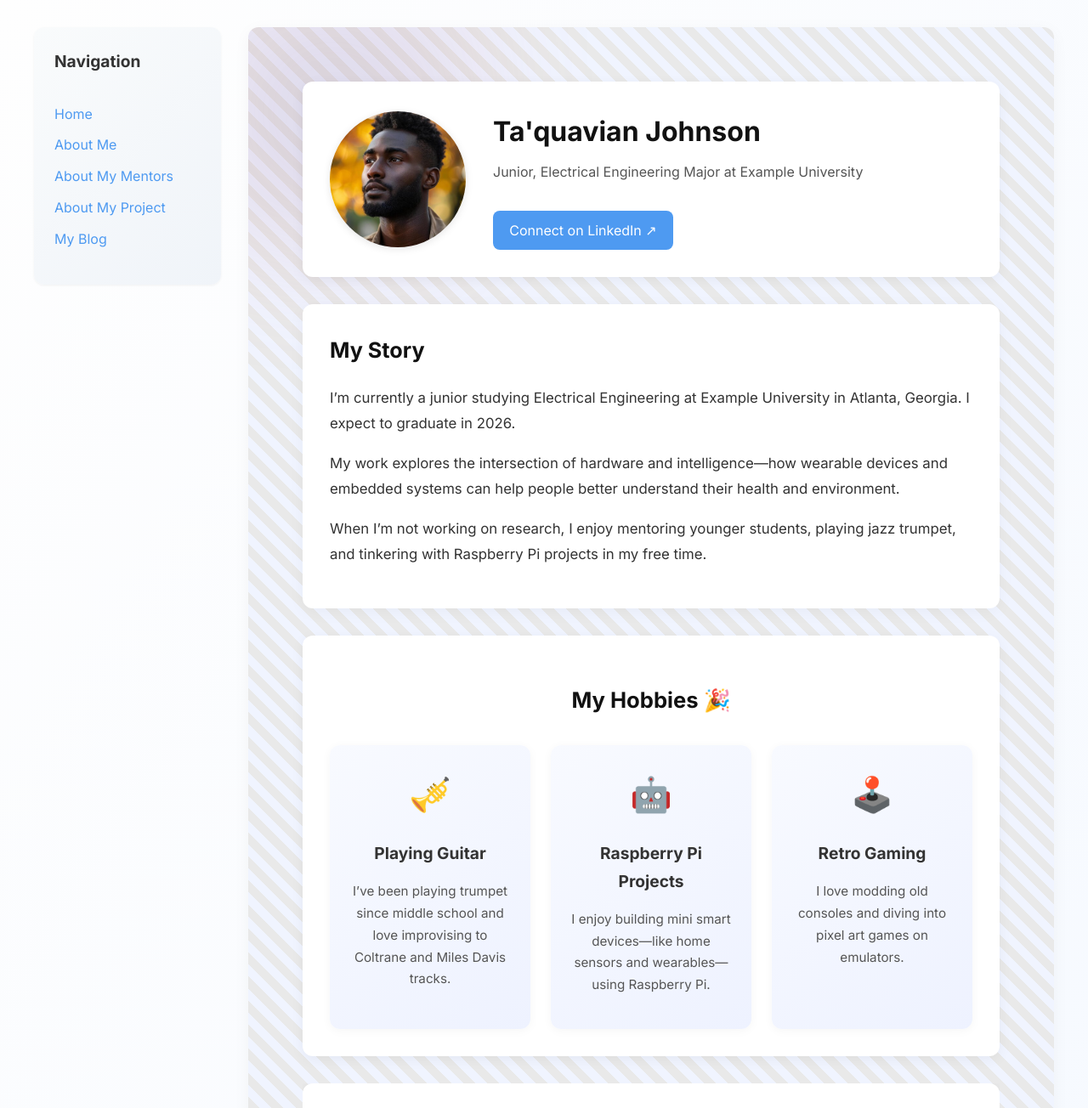
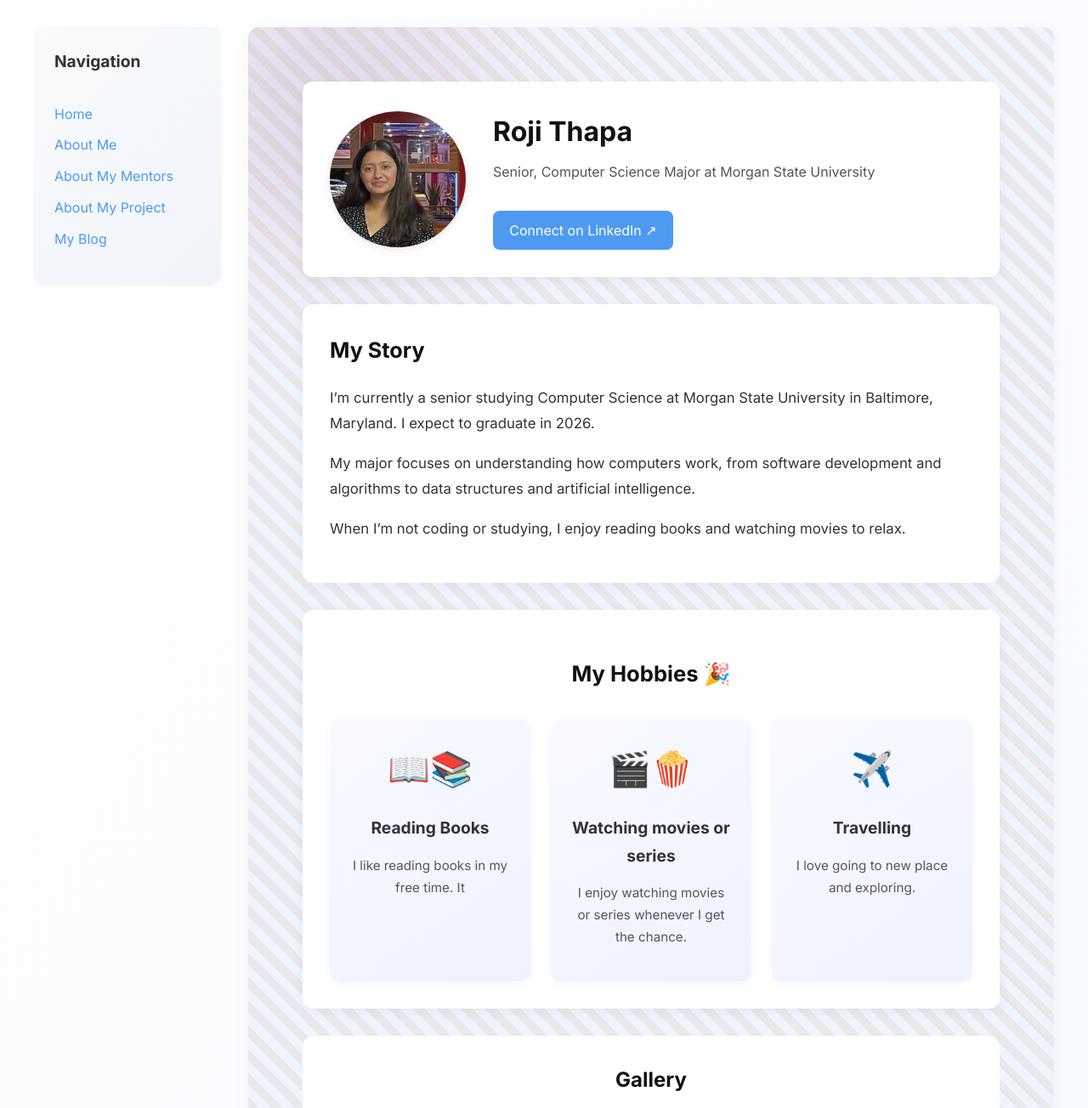
Before and after one commit to rojee-thapa/rojee-thapa.github.io, a Jekyll site: the page built from pages/about-me.md, in a window 1280 px wide and 1400 px high, cut to the strip 0-1304 px from the top of the window. Shown: the whole strip at 85% size. Built offline with Jekyll 4.4.1, drawn with Linux system fonts in a browser that asks for light colours.

Commit message:
Update about-me.md

```diff
--- a/pages/about-me.md
+++ b/pages/about-me.md
@@ -4,27 +4,26 @@ title: About Me
 permalink: /about-me.html
 
 about:
-  name: Ta'quavian Johnson
-  role: Junior, Electrical Engineering Major at Example University
-  image: /assets/images/me.jpg
-  linkedin: https://www.linkedin.com/in/taquavian-johnson/
+  name: Roji Thapa
+  role: Senior, Computer Science Major at Morgan State University
+  image: assets/images/my-image.png
+  linkedin: https://www.linkedin.com/in/roji-thapa-31151b329/
   bio: |
-    I’m currently a junior studying Electrical Engineering at Example University in Atlanta, Georgia. I expect to graduate in 2026.
+    I’m currently a senior studying Computer Science at Morgan State University in Baltimore, Maryland. I expect to graduate in 2026.
 
-    My work explores the intersection of hardware and intelligence—how wearable devices and embedded systems can help people better understand their health and environment.
+    My major focuses on understanding how computers work, from software development and algorithms to data structures and artificial intelligence.
 
-    When I’m not working on research, I enjoy mentoring younger students, playing jazz trumpet, and tinkering with Raspberry Pi projects in my free time.
-
+    When I’m not coding or studying, I enjoy reading books and watching movies to relax.
   hobbies:
-    - icon: 🎺
-      title: Playing Guitar
-      description: I’ve been playing trumpet since middle school and love improvising to Coltrane and Miles Davis tracks.
-    - icon: 🤖
-      title: Raspberry Pi Projects
-      description: I enjoy building mini smart devices—like home sensors and wearables—using Raspberry Pi.
-    - icon: 🕹️
-      title: Retro Gaming
-      description: I love modding old consoles and diving into pixel art games on emulators.
+    - icon: 📖📚
+      title: Reading Books
+      description: I like reading books in my free time. It
+    - icon: 🎬🍿
+      title: Watching movies or series
+      description: I enjoy watching movies or series whenever I get the chance.
+    - icon: ✈️
+      title: Travelling
+      description: I love going to new place and exploring.
 
   gallery:
     - image: /assets/images/me-guitar.png
```
